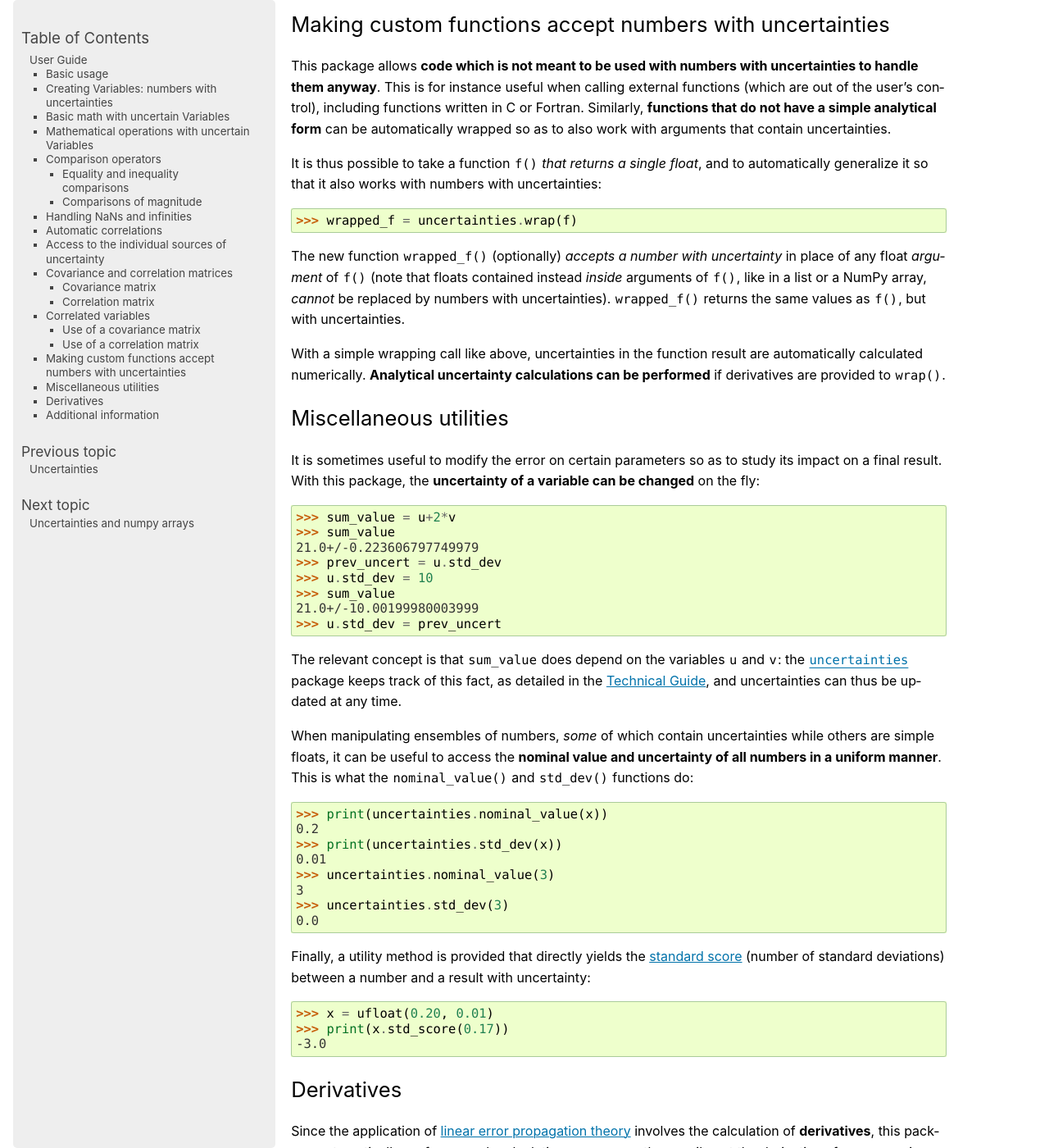
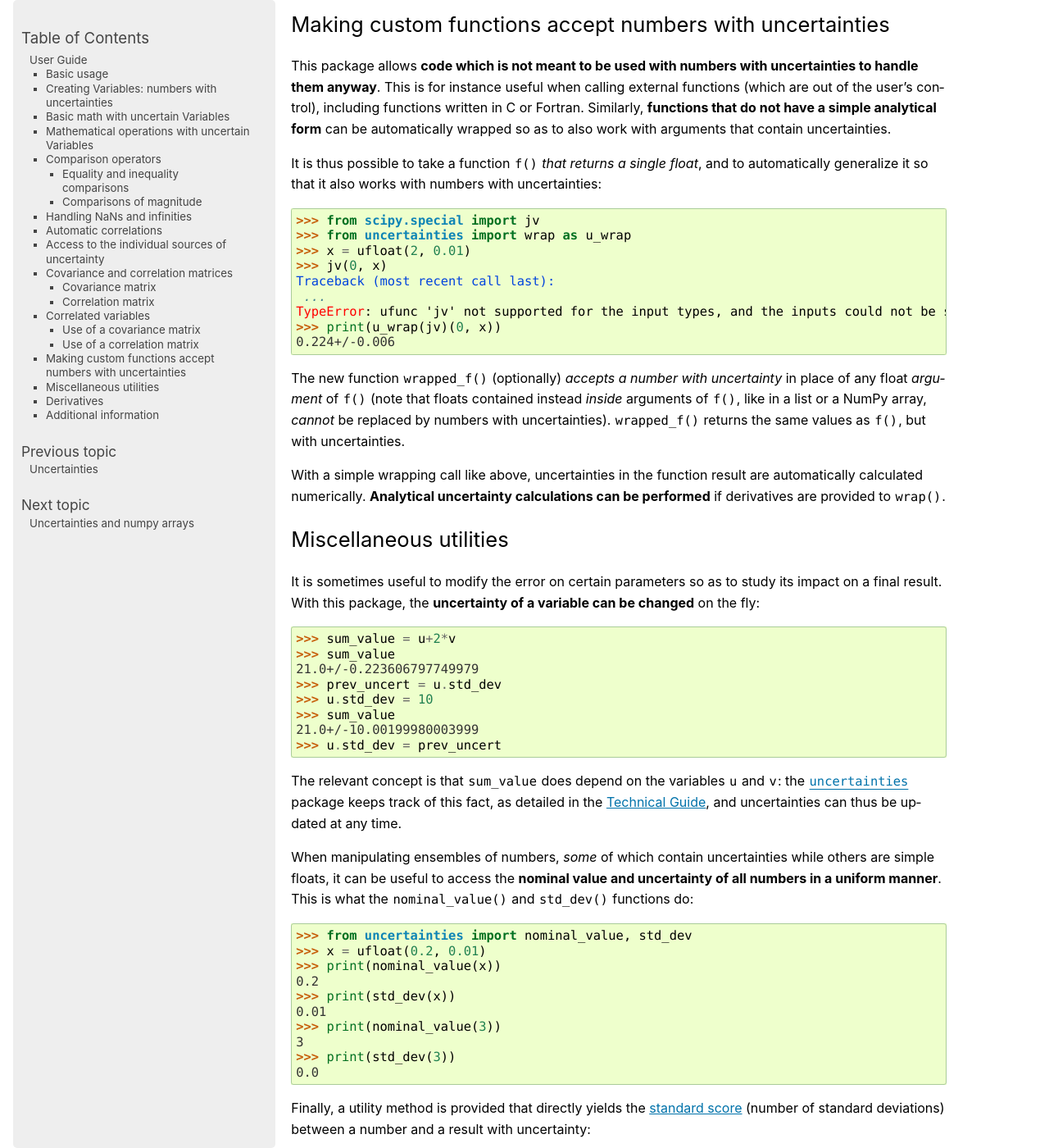
Before and after one commit to lmfit/uncertainties, a Sphinx documentation site: the page built from doc/user_guide.rst, in a window 1280 px wide and 1400 px high, scrolled down 7813 px. Shown: the whole window at 82% size. Built offline with Sphinx 7.4.7, drawn with Linux system fonts in a browser that asks for light colours; pages that are not in the unit, such as notebooks, are missing from menus; the version number could not be read and is left out.

Commit message:
some tests

```diff
--- a/doc/user_guide.rst
+++ b/doc/user_guide.rst
@@ -475,7 +475,15 @@ It is thus possible to take a function :func:`f` *that returns a
 single float*, and to automatically generalize it so that it also
 works with numbers with uncertainties:
 
->>> wrapped_f = uncertainties.wrap(f)
+>>> from scipy.special import jv
+>>> from uncertainties import wrap as u_wrap
+>>> x = ufloat(2, 0.01)
+>>> jv(0, x)
+Traceback (most recent call last):
+ ...
+TypeError: ufunc 'jv' not supported for the input types, and the inputs could not be safely coerced to any supported types according to the casting rule ''safe''
+>>> print(u_wrap(jv)(0, x))
+0.224+/-0.006
 
 The new function :func:`wrapped_f` (optionally) *accepts a number
 with uncertainty* in place of any float *argument* of :func:`f` (note
@@ -525,13 +533,15 @@ access the **nominal value and uncertainty of all numbers in a uniform
 manner**.  This is what the :func:`nominal_value` and
 :func:`std_dev` functions do:
 
->>> print(uncertainties.nominal_value(x))
+>>> from uncertainties import nominal_value, std_dev
+>>> x = ufloat(0.2, 0.01)
+>>> print(nominal_value(x))
 0.2
->>> print(uncertainties.std_dev(x))
+>>> print(std_dev(x))
 0.01
->>> uncertainties.nominal_value(3)
+>>> print(nominal_value(3))
 3
->>> uncertainties.std_dev(3)
+>>> print(std_dev(3))
 0.0
 
 Finally, a utility method is provided that directly yields the
```
